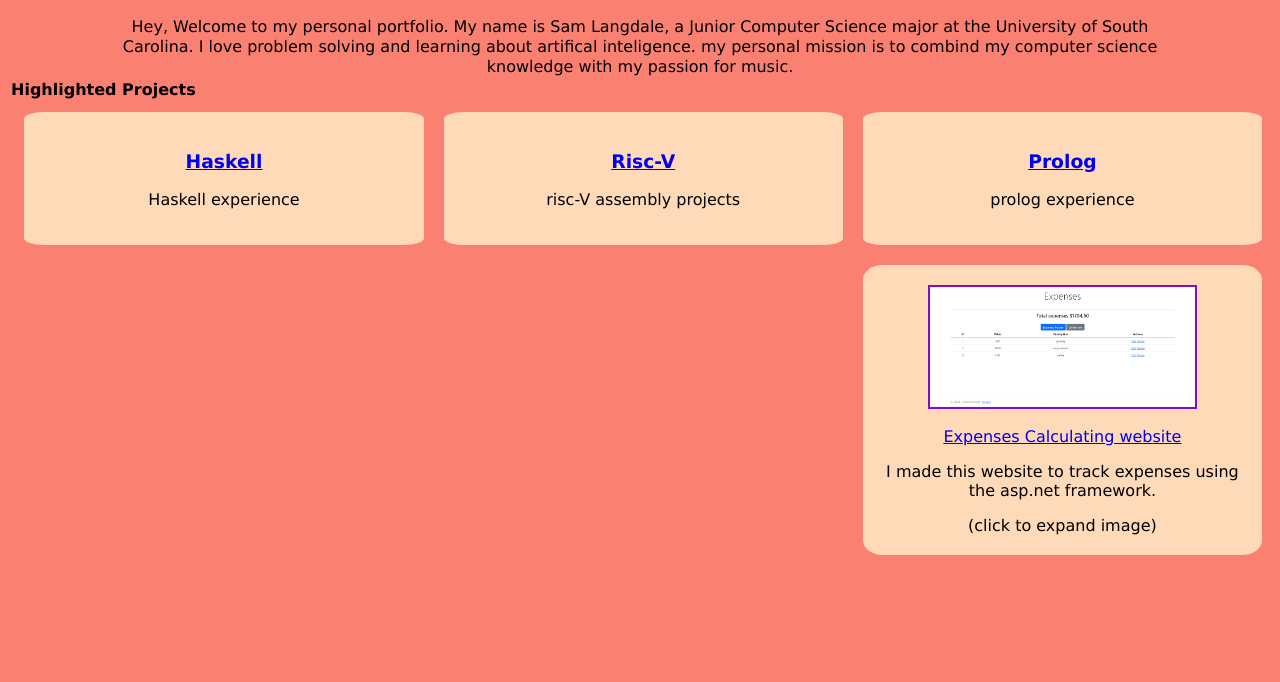
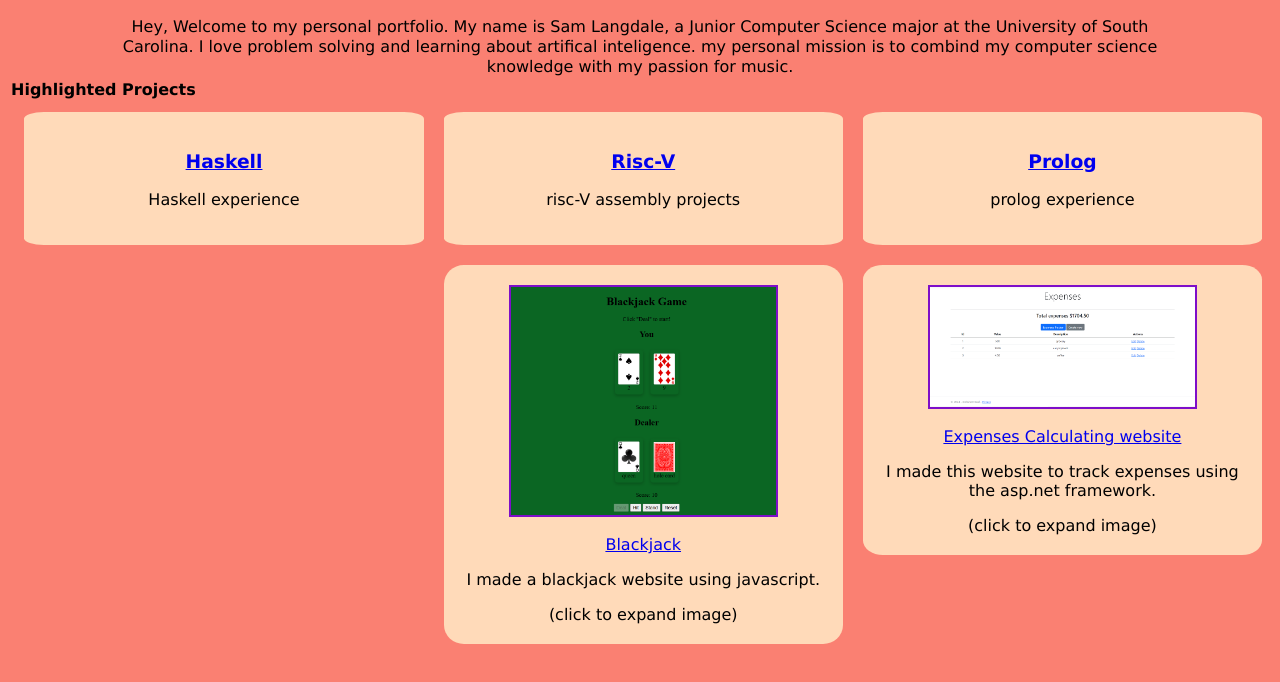
Before and after one commit to SamLangdale/SamLangdaleProjects, a plain HTML site: page index.html in a window 1280 px wide. Shown: the part 112-794 px from the top of the page. Drawn offline with Linux system fonts and the light colour scheme.

Commit message:
added blackjack

```diff
--- a/index.html
+++ b/index.html
@@ -44,4 +44,11 @@
                 </p>
                 <p2> (click to expand image)</p2>
                 </section>
+        <section class="project">
+                <a href="photos/Screenshot (28).png"><img src="photos/Screenshot (28).png" ></a>
+                <a href="https://samlangdale.github.io/BlackJack/"><h3></h3>Blackjack</a>
+                <p>
+                    I made a blackjack website using javascript.
+                </p>                    <p2> (click to expand image)</p2>
+                </section>
 </html>
```
Also changed, not shown: photos/Screenshot (28).png (added).
